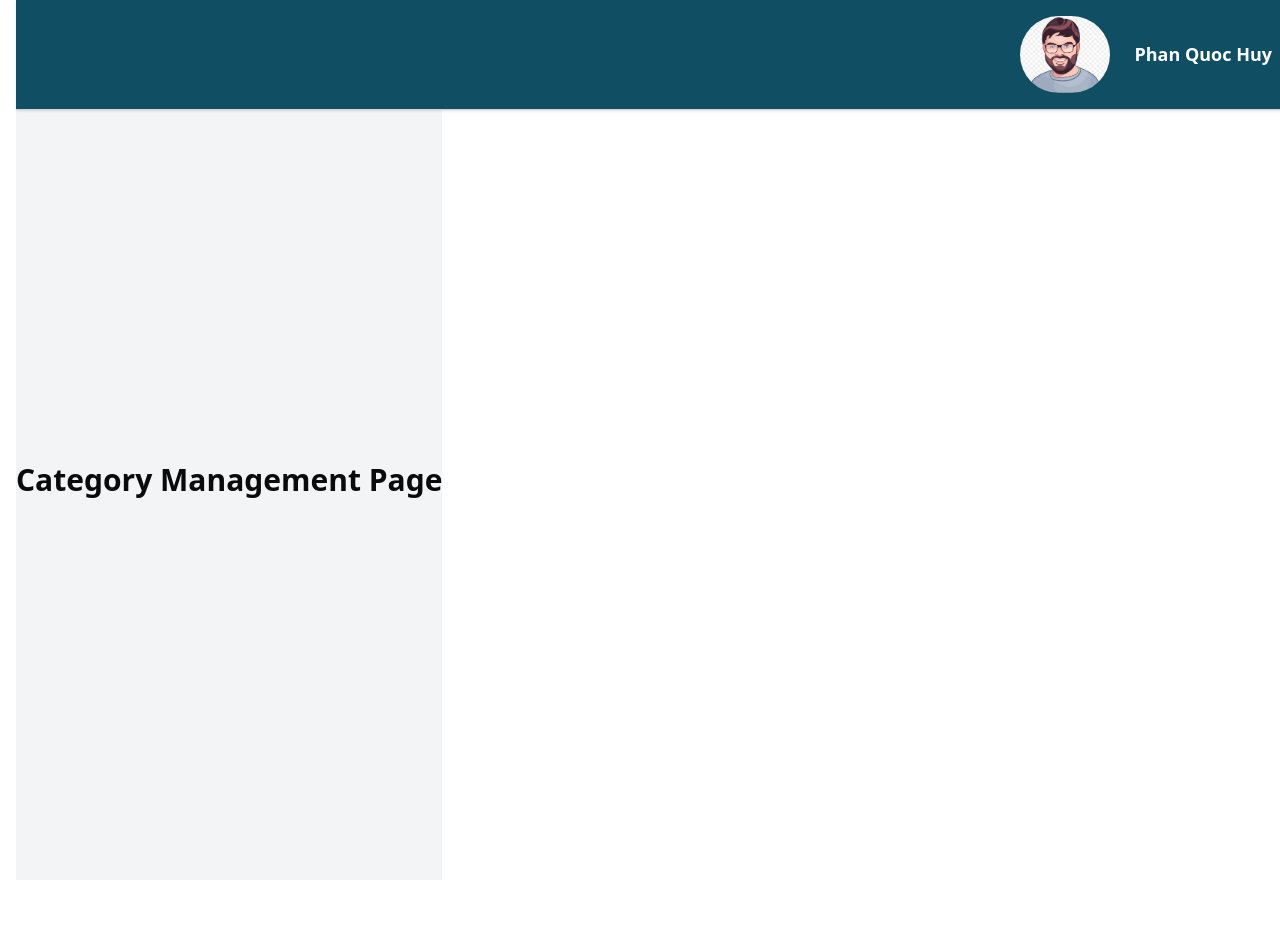
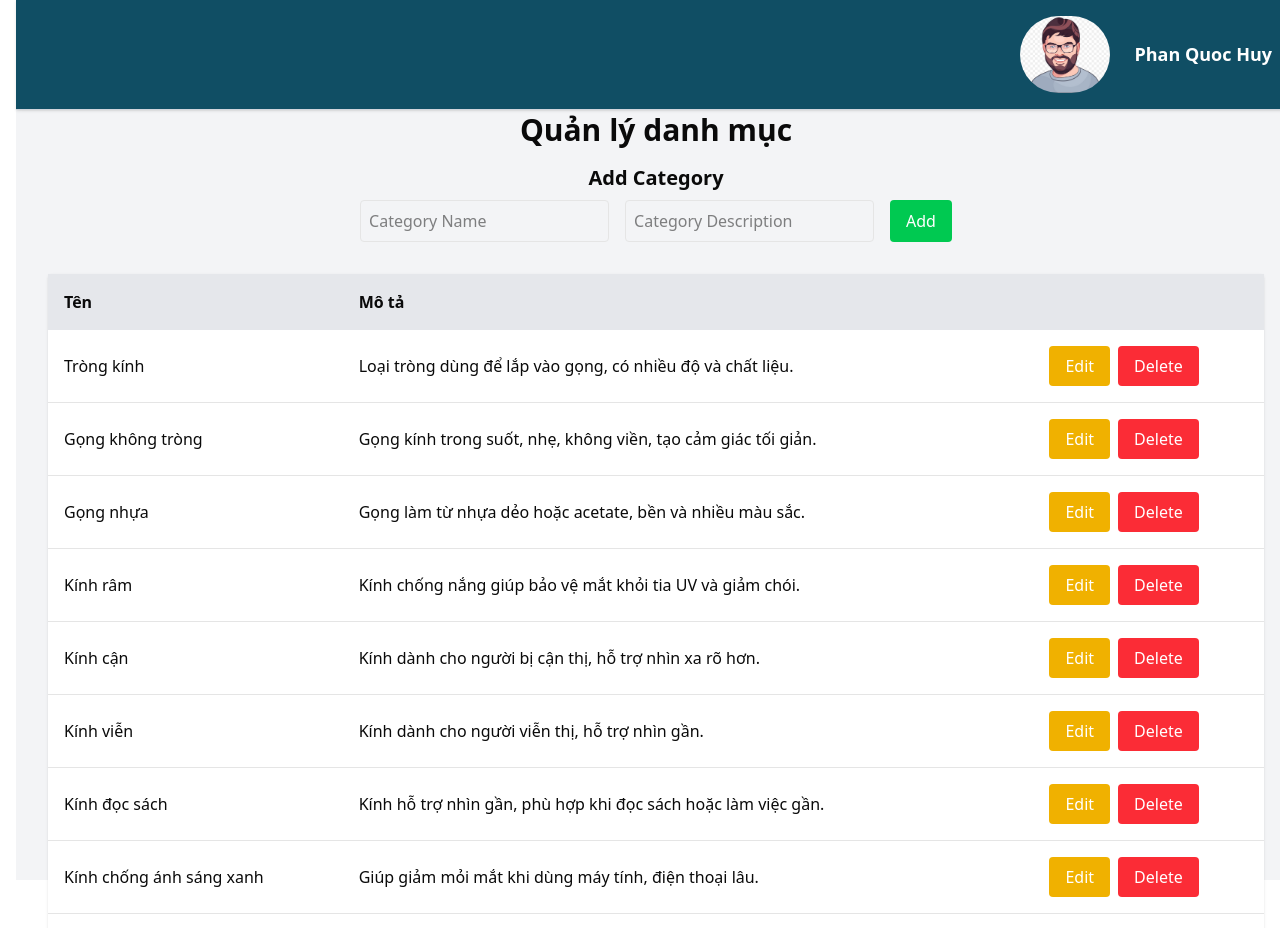
Before and after one commit to PhanQuocHuyIUH/ChillGlasses, a Next.js app: page /admin_categories in a window 1280 px wide. Built offline with nearby package versions, Linux system fonts and the light colour scheme.

Commit message:
feat: implement admin category management

```diff
--- a/src/app/(admin)/admin_categories/page.tsx
+++ b/src/app/(admin)/admin_categories/page.tsx
@@ -1,13 +1,138 @@
-import AdminHeader
-  from "@/components/layout/AdminHeader";
+"use client";
+
+import { useState } from "react";
+import AdminHeader from "@/components/layout/AdminHeader";
+
 const CategoryPage = () => {
+  const [categories, setCategories] = useState([
+    { id: 1, name: "Tròng kính", description: "Loại tròng dùng để lắp vào gọng, có nhiều độ và chất liệu." },
+    { id: 2, name: "Gọng không tròng", description: "Gọng kính trong suốt, nhẹ, không viền, tạo cảm giác tối giản." },
+    { id: 3, name: "Gọng nhựa", description: "Gọng làm từ nhựa dẻo hoặc acetate, bền và nhiều màu sắc." },
+    { id: 4, name: "Kính râm", description: "Kính chống nắng giúp bảo vệ mắt khỏi tia UV và giảm chói." },
+    { id: 5, name: "Kính cận", description: "Kính dành cho người bị cận thị, hỗ trợ nhìn xa rõ hơn." },
+    { id: 6, name: "Kính viễn", description: "Kính dành cho người viễn thị, hỗ trợ nhìn gần." },
+    { id: 7, name: "Kính đọc sách", description: "Kính hỗ trợ nhìn gần, phù hợp khi đọc sách hoặc làm việc gần." },
+    { id: 8, name: "Kính chống ánh sáng xanh", description: "Giúp giảm mỏi mắt khi dùng máy tính, điện thoại lâu." },
+    { id: 9, name: "Kính thời trang", description: "Kính không độ, dùng để phối đồ hoặc tăng thẩm mỹ." },
+    { id: 10, name: "Kính thể thao", description: "Kính chuyên dụng cho hoạt động thể thao, bám chắc, chống va đập." },
+  ]);
+
+  const [form, setForm] = useState<{ id: number | null; name: string; description: string }>({
+    id: null,
+    name: "",
+    description: "",
+  });
+  const [isEditing, setIsEditing] = useState(false);
+
+  const handleInputChange = (e: React.ChangeEvent<HTMLInputElement>) => {
+    const { name, value } = e.target;
+    setForm({ ...form, [name]: value });
+  };
+
+  const handleAddCategory = () => {
+    if (form.name && form.description) {
+      setCategories([
+        ...categories,
+        { id: Date.now(), name: form.name, description: form.description },
+      ]);
+      setForm({ id: null, name: "", description: "" });
+    }
+  };
+
+  const handleEditCategory = (category: typeof form) => {
+    setForm(category);
+    setIsEditing(true);
+  };
+
+  const handleUpdateCategory = () => {
+    setCategories(
+      categories.map((cat) =>
+        cat.id === form.id ? { ...cat, name: form.name, description: form.description } : cat
+      )
+    );
+    setForm({ id: null, name: "", description: "" });
+    setIsEditing(false);
+  };
+
+  const handleDeleteCategory = (id: number) => {
+    setCategories(categories.filter((cat) => cat.id !== id));
+  };
+
   return (
     <div>
       <AdminHeader />
-      <div className="h-screen flex justify-center items-center bg-gray-100">
-        <h1 className="text-3xl font-bold">Category Management Page</h1>
+      <div className="h-screen w-screen p-8 bg-gray-100">
+        <h1 className="text-3xl font-bold mb-4 text-center">Quản lý danh mục</h1>
+        <div className="mb-8">
+          <h2 className="text-xl text-center font-semibold mb-2">{isEditing ? "Edit Category" : "Add Category"}</h2>
+          <div className="flex justify-center gap-4">
+            <input
+              type="text"
+              name="name"
+              value={form.name}
+              onChange={handleInputChange}
+              placeholder="Category Name"
+              className="border p-2 rounded"
+            />
+            <input
+              type="text"
+              name="description"
+              value={form.description}
+              onChange={handleInputChange}
+              placeholder="Category Description"
+              className="border p-2 rounded"
+            />
+            {isEditing ? (
+              <button
+                onClick={handleUpdateCategory}
+                className="bg-blue-500 text-white px-4 py-2 rounded"
+              >
+                Update
+              </button>
+            ) : (
+              <button
+                onClick={handleAddCategory}
+                className="bg-green-500 text-white px-4 py-2 rounded"
+              >
+                Add
+              </button>
+            )}
+          </div>
+        </div>
+        <table className="w-full bg-white rounded shadow">
+          <thead>
+            <tr className="bg-gray-200">
+              <th className="p-4 text-left">Tên</th>
+              <th className="p-4 text-left">Mô tả</th>
+              <th className="p-4 text-left"></th>
+            </tr>
+          </thead>
+          <tbody>
+            {categories.map((category) => (
+              <tr key={category.id} className="border-b">
+                <td className="p-4">{category.name}</td>
+                <td className="p-4">{category.description}</td>
+                <td className="p-4">
+                  <button
+                    onClick={() => handleEditCategory(category)}
+                    className="bg-yellow-500 text-white px-4 py-2 rounded mr-2"
+                  >
+                    Edit
+                  </button>
+                  <button
+                    onClick={() => handleDeleteCategory(category.id)}
+                    className="bg-red-500 text-white px-4 py-2 rounded"
+                  >
+                    Delete
+                  </button>
+                </td>
+              </tr>
+            ))}
+          </tbody>
+        </table>
       </div>
     </div>
-  )
-}
+  );
+};
+
 export default CategoryPage;
--- a/src/components/layout/AdminHeader.tsx
+++ b/src/components/layout/AdminHeader.tsx
@@ -15,7 +15,7 @@ const AdminHeader = () => {
   };
 
   return (
-    <div className="bg-cyan-900 shadow fixed top-0 w-full flex items-center justify-end px-6 py-4 border-b border-gray-300">
+    <div className="bg-cyan-900 shadow fixed top-0 w-screen flex items-center justify-end px-6 py-4 border-b border-gray-300">
       {/* Admin Name, Avatar, and Dropdown Menu */}
       <div
         className="relative flex items-center gap-6 text-center"
```
